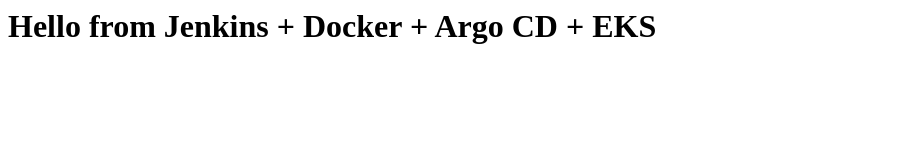
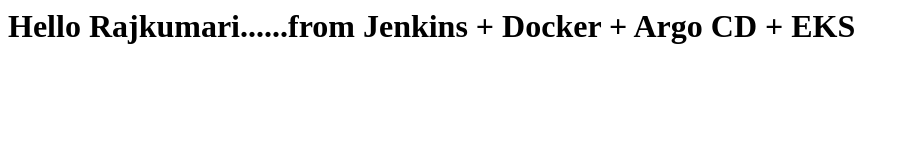
Before and after one commit to rajkumari-hub/myapp, a plain HTML site: page index.html in a window 1280 px wide. Shown: the whole page, without its empty margins (0-909 px from the left). Drawn offline with Linux system fonts and the light colour scheme.

Commit message:
Added file

```diff
--- a/index.html
+++ b/index.html
@@ -3,6 +3,6 @@
     <title>DevOps Demo by Rajkumari</title>
 </head>
 <body>
-    <h1>Hello from Jenkins + Docker + Argo CD + EKS</h1>
+    <h1>Hello Rajkumari......from Jenkins + Docker + Argo CD + EKS</h1>
 </body>
 </html>
```
